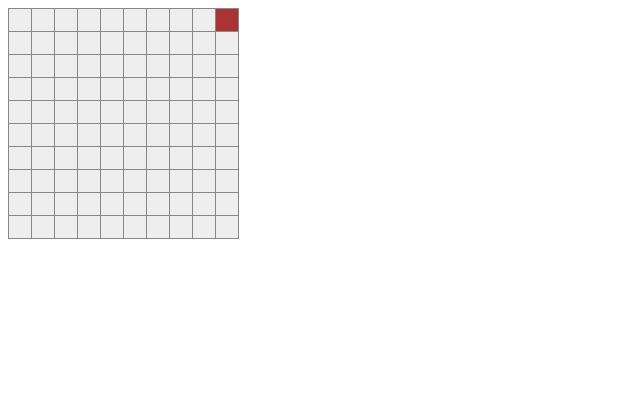
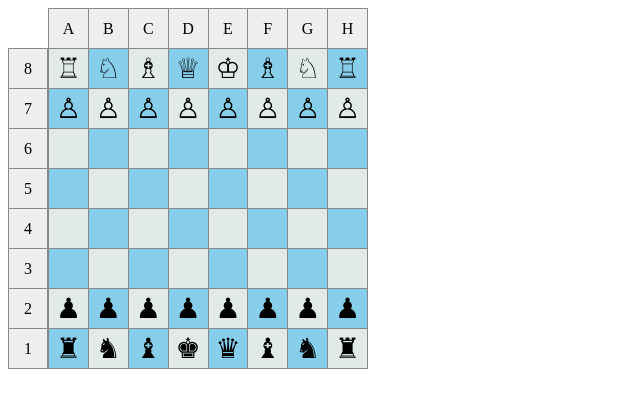
Before and after one commit to hneis/course_js, a plain HTML site: page lesson5/index.html in a window 1280 px wide. Shown: the whole page, without its empty margins (0-640 px from the left). Drawn offline with Linux system fonts and the light colour scheme.

Commit message:
[lesson5] Шахматная доскса с фигурами

```diff
--- /dev/null
+++ b/lesson5/chess.js
@@ -0,0 +1,179 @@
+const settings = {
+    rowCount: 8,
+    colCount: 8,
+    blackClass: "black-cell",
+    whiteClass: "white-cell",
+    containerElement: null,
+    scaleX: null,
+    scaleY: null
+};
+
+const player = {
+    x: null,
+    y: null,
+    direction: null,
+
+    setDirection(direction) {
+        this.direction = direction;
+    },
+
+    init(startX, startY, startDirection) {
+        this.x = startX;
+        this.y = startY;
+        this.direction = startDirection;
+    },
+
+    makeStep() {
+        const nextPoint = this.getNextStepPoint();
+
+        this.x = nextPoint.x;
+        this.y = nextPoint.y;
+    },
+
+    getNextStepPoint() {
+        const point = {
+            x: this.x,
+            y: this.y
+        };
+
+        switch (this.direction) {
+            case "up":
+                point.y--;
+                break;
+            case "right":
+                point.x++;
+                break;
+            case "down":
+                point.y++;
+                break;
+            case "left":
+                point.x--;
+                break;
+        }
+
+        return point;
+    }
+};
+
+const game = {
+    settings,
+    containerElement: null,
+    cellElements: null,
+    scaleX: null,
+    scaleY: null,
+
+    pieces: {
+         king: ["♔", "♚"] ,
+         queen: ["♕", "♛"] ,
+         rook: ["♖", "♜"] ,
+         bishop: ["♗", "♝"] ,
+         knight: ["♘", "♞"] ,
+         pawn: ["♙", "♟"]
+    },
+
+    playerOne: [
+        'rook', 'knight', 'bishop', 'queen', 'king', 'bishop', 'knight', 'rook',
+        'pawn', 'pawn', 'pawn', 'pawn', 'pawn', 'pawn', 'pawn', 'pawn',
+    ],
+
+    playerTwo: [
+        'pawn', 'pawn', 'pawn', 'pawn', 'pawn', 'pawn', 'pawn', 'pawn',
+        'rook', 'knight', 'bishop', 'king', 'queen', 'bishop', 'knight', 'rook',
+    ],
+
+    run() {
+        this.init();
+        this.render();
+        setInterval(() => {
+            this.render();
+        }, 1000);
+    },
+
+    init() {
+        this.containerElement = this.settings.containerElement;
+        this.scaleX = this.settings.scaleX;
+        this.scaleY = this.settings.scaleY;
+
+        this.containerElement.innerHTML = "";
+        this.cellElements = [];
+
+        this.initScales();
+        this.initCells();
+        this.initPieces();
+    },
+
+    initScales() {
+        scaleX = document.createElement("table");
+        this.scaleX.appendChild(scaleX);
+        const trElem = document.createElement("tr");
+        scaleX.appendChild(trElem);
+
+        for (let i = 0; i < this.settings.colCount; i++) {
+            const cell = document.createElement("td");
+            cell.classList.add("label");
+            cell.textContent = String.fromCharCode(65 + i);
+            trElem.appendChild(cell);
+        }
+
+        scaleY = document.createElement("table");
+        this.scaleY.appendChild(scaleY);
+        for (let i = this.settings.rowCount - 1; i >= 0 ; i--) {
+            const trElem = document.createElement("tr");
+            const cell = document.createElement("td");
+            cell.classList.add("label");
+            cell.textContent = (i + 1).toString();
+            trElem.appendChild(cell);
+            scaleY.appendChild(trElem);
+        }
+    },
+    initCells() {
+        for (let row = 0; row < this.settings.rowCount; row++) {
+            const trElem = document.createElement("tr");
+            this.containerElement.appendChild(trElem);
+
+            for (let col = 0; col < this.settings.colCount; col++) {
+                const cell = document.createElement("td");
+                cell.classList.add('cell');
+                cell.classList.add(
+                    (row + col) % 2
+                        ? this.settings.blackClass
+                        : this.settings.whiteClass
+                );
+                trElem.appendChild(cell);
+
+                this.cellElements.push(cell);
+            }
+        }
+    },
+
+    initPieces() {
+        beginFrom = 0;
+        pieces = this.playerOne;
+        for (let i = 0; i < this.playerOne.length; i++) {
+            span = document.createElement('span');
+            console.log(this.playerOne[i]);
+            this.cellElements[beginFrom + i].textContent = this.pieces[this.playerOne[i]][0];
+        }
+
+        beginFrom = 48;
+        pieces = this.playerOne;
+        for (let i = 0; i < this.playerOne.length; i++) {
+            span = document.createElement('span');
+            console.log(this.playerOne[i]);
+            this.cellElements[beginFrom + i].textContent = this.pieces[this.playerTwo[i]][1];
+        }
+    },
+    render() {
+        // let i = 0;
+        // this.cellElements.forEach(cell => {
+        // cell.style.backgroundColor = i++ % 2 ? this.settings.blackColor : this.settings.whiteColor;
+        // });
+    }
+};
+
+window.addEventListener("load", () => {
+    settings.containerElement = document.querySelector("#chess");
+    settings.scaleX = document.querySelector(".scaleX");
+    settings.scaleY = document.querySelector(".scaleY");
+    game.run();
+});
--- a/lesson5/index.html
+++ b/lesson5/index.html
@@ -7,21 +7,55 @@
     <style>
         table {
             border-collapse: collapse;
+            width: 100%;
+            height: 100%;
         }
         tr {
-            width: 20px;
-            height: 20px;
+            height: 40px;
         }
         td {
             border: 1px solid #888;
-            width: 20px;
-            height: 20px;
+            width: 40px;
             background-color: #eee;
         }
+        .cell {
+            width: 40px;
+            font-size: 28px;
+            line-height: 28px;
+            text-align: center;
+        }
+        .black-cell {
+            background: SkyBlue;
+        }
+        .white-cell {
+            background: #e2e9e9;
+        }
+        .label {
+            text-align: center;
+            vertical-align: center;
+        }
+.grid-container {
+  display: grid;
+  grid-template-columns: repeat(9, 40px);
+  grid-template-rows: repeat(9, 40px);
+}
+
+
+.scaleY { grid-area: 2 / 1 / 10 / 2; }
+
+.scaleX { grid-area: 1 / 2 / 2 / 10; }
+
+.chess { grid-area: 2 / 2 / 10 / 10; }
     </style>
 </head>
 <body>
-    <table id="game"></table>
-    <script src="game.js" defer></script>
+    <div class="grid-container">
+        <div class="scaleY"></div>
+        <div class="scaleX"></div>
+        <div class="chess">
+            <table id="chess"></table>
+        </div>
+    </div>
+    <script src="chess.js" defer></script>
 </body>
 </html>
```
